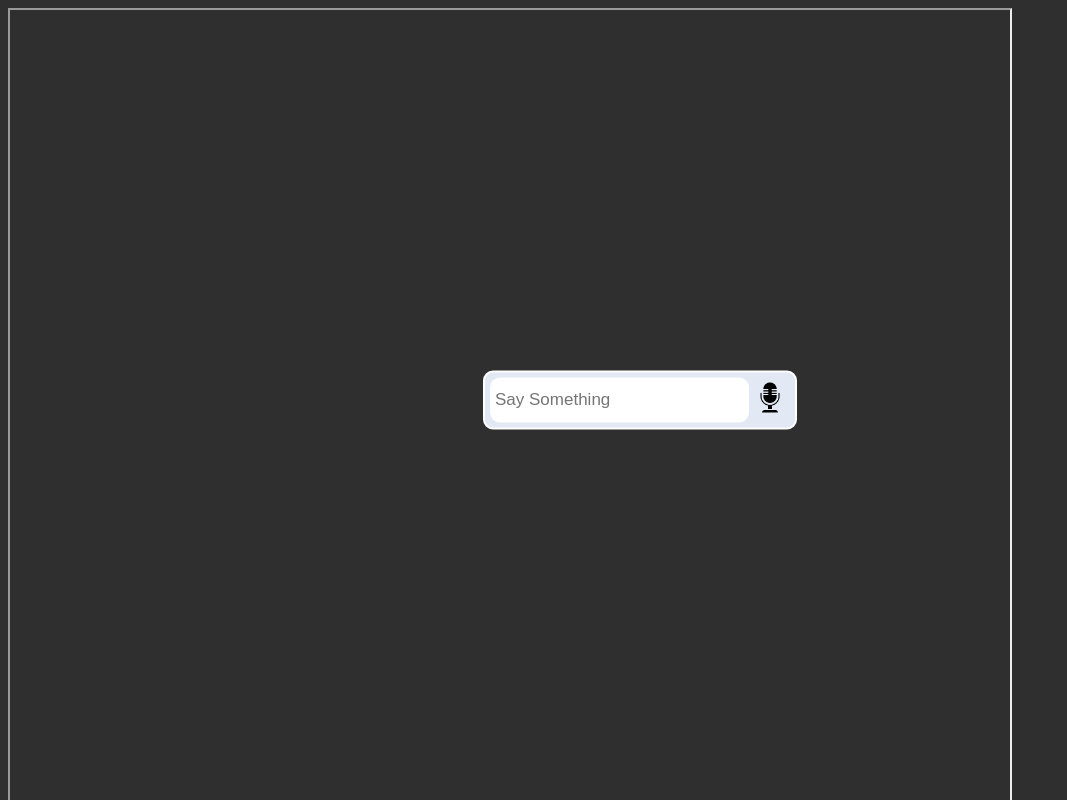
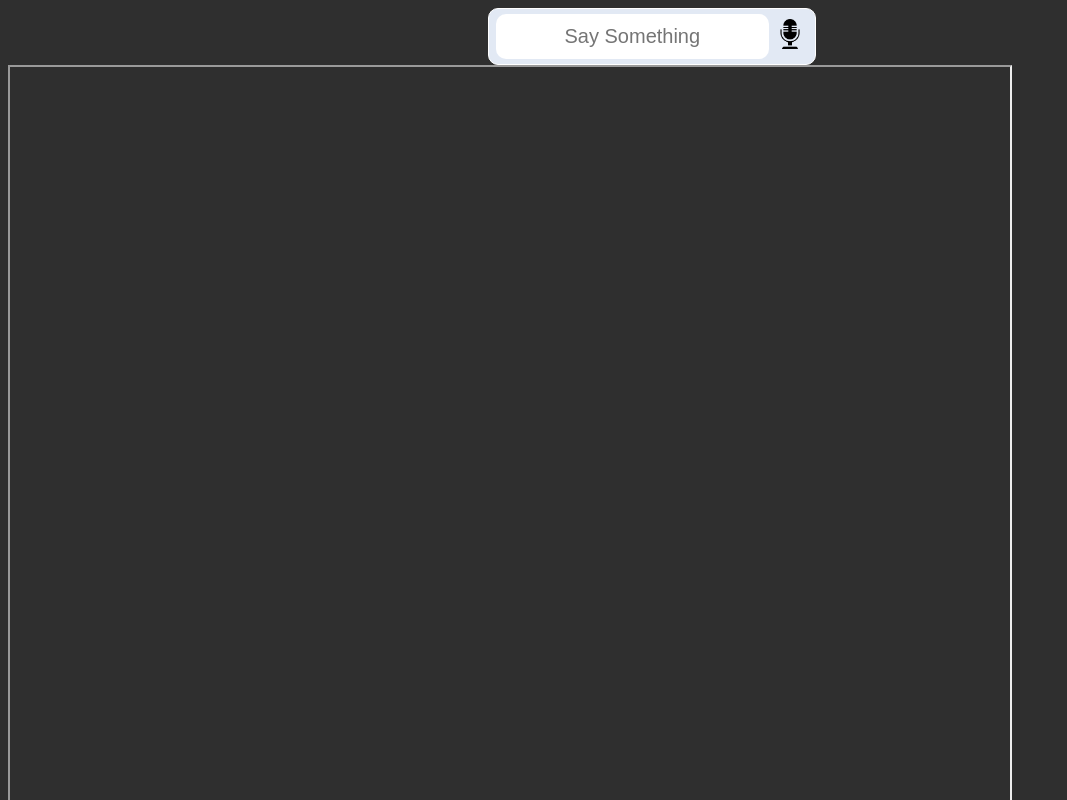
Before and after one commit to Marv1098/HTML-Speech-To-Text, a website: page public/searchBar.html in a window 1280 px wide. Shown: the top 800 px of the page, without its empty margins (0-1067 px from the left). Drawn offline with Linux system fonts and the light colour scheme.

Commit message:
Updated CSS for computers

```diff
--- a/public/stylesheet.css
+++ b/public/stylesheet.css
@@ -43,27 +43,25 @@ html {
 /*This is the CSS for computers*/
 @media screen and (min-width: 1200px) {
   .speechbar {
-    position: fixed;
-    top: 50%;
-    left: 50%;
-    transform: translate(-50%, -50%);
-    border: 2px solid #fff;
+    margin-left: 38%;
+    border: 1px solid #fff;
     border-radius: 10px;
-    width:300px;
+    width:25%;
     padding:5px;
     height: 45px;
     background-color: #e2e9f4;
+    text-align: center;
   }
 
   .speechbar input {
-    position: center;
     border:0;
     background-color: #fff;
     width:85%;
     display:inline-flex;
     height: 95%;
-    font-size: 17px;
+    font-size: 20px;
     border-radius: 10px;
+    text-align: center;
   }
 
   input[type="text"]::placeholder {
@@ -71,8 +69,12 @@ html {
   }
 
   .speechbar img {
-    float:right;
-    width:30px;
+    float: right;
+    width: 30px;
     padding: 5px;
   }
+
+  .iframeBox{
+    margin-top: 5px;
+  }
 }
```
